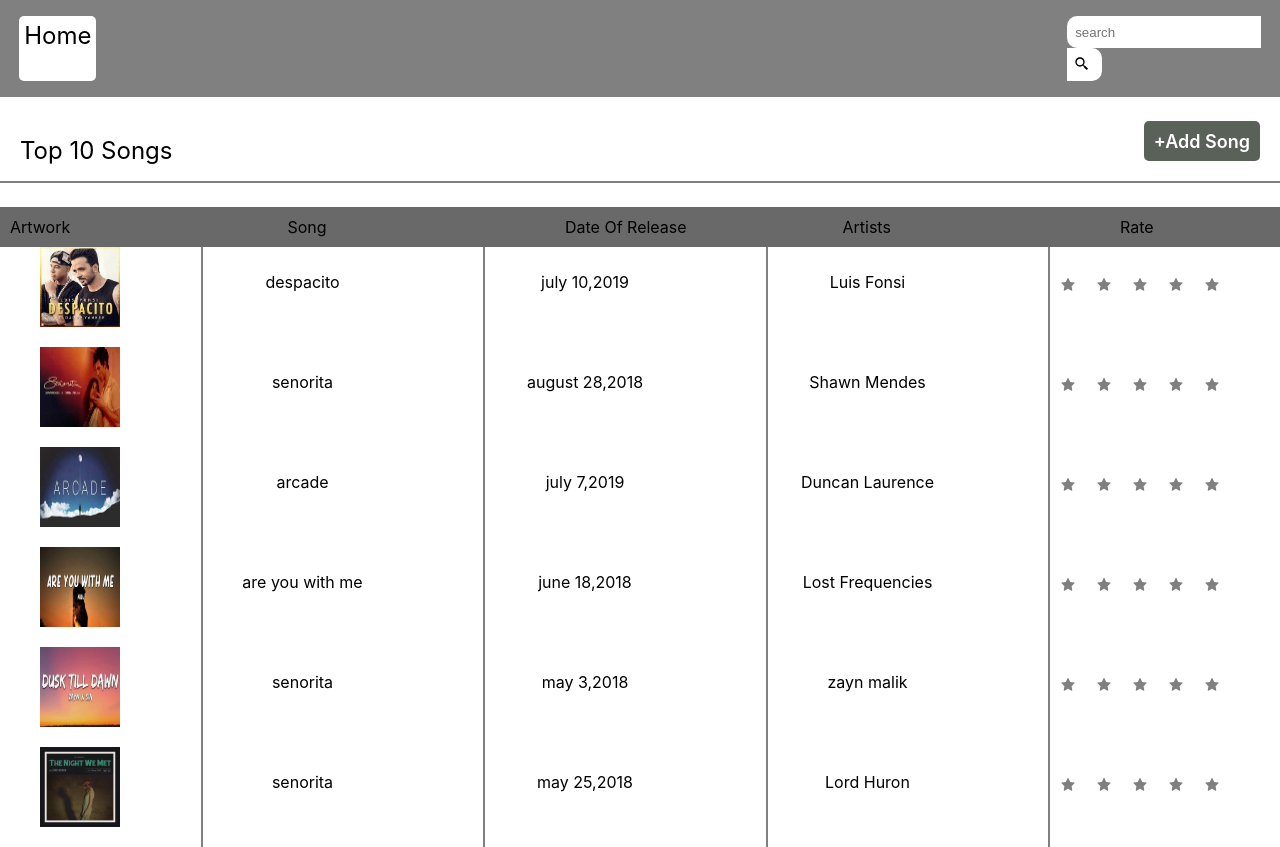
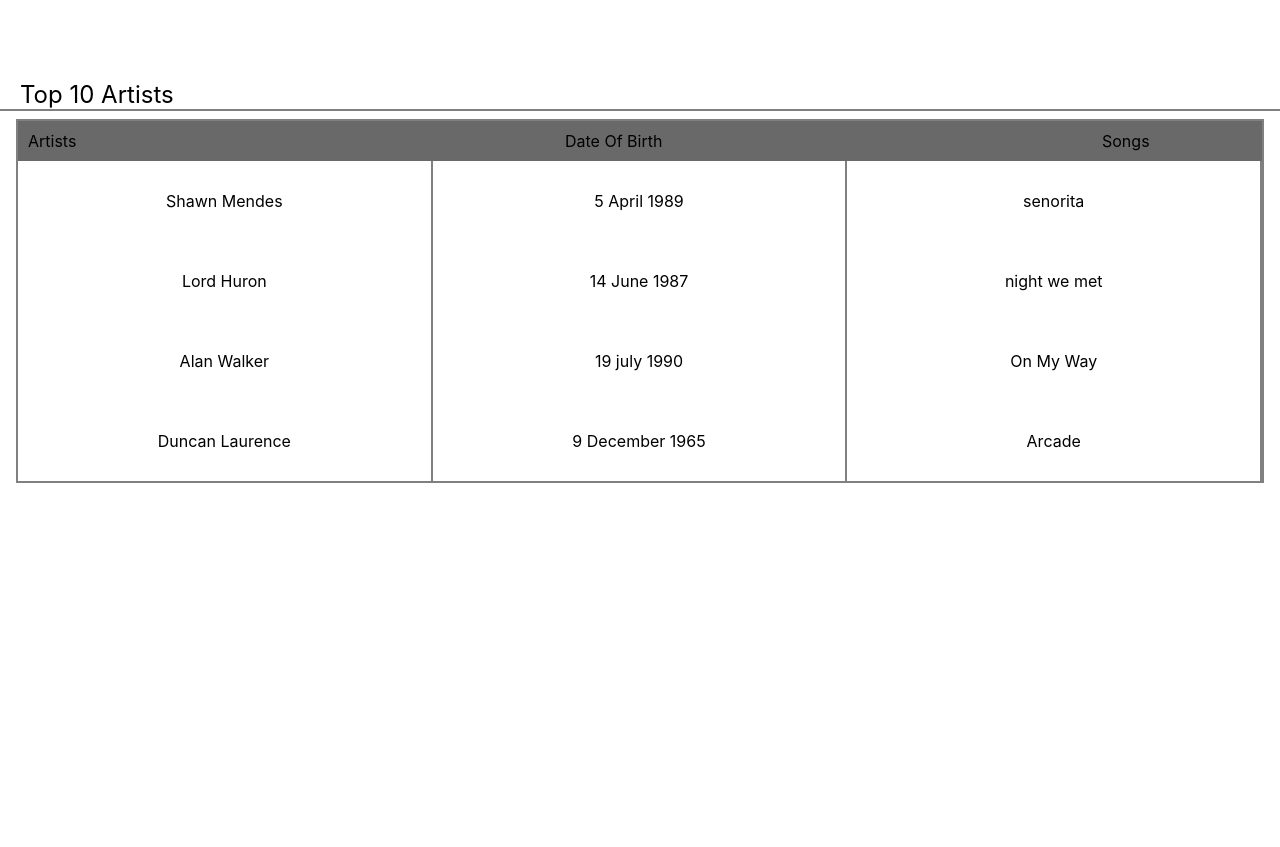
Before and after one commit to divyanshu9307/client_deltax_assignment, a React (Create React App) app: page / in a window 1280 px wide. After the commit the page ends 800 px from the top, so only its background shows below. Built offline with nearby package versions, Linux system fonts and the light colour scheme.

Commit message:
added top 10  artist page

```diff
--- a/src/App.css
+++ b/src/App.css
@@ -150,3 +150,23 @@ searchbox{
   border-left: 2px solid gray;
 
 }
+#artistset{
+  display: flex;
+  justify-content: space-around;
+  line-height: 80px;
+}
+#a1{
+  width: 450px;
+  text-align: center;
+  border-right: 2px solid gray;
+}
+#artistTop{
+  padding-left: 20px;
+  margin-top: 80px;
+  font-size: x-large;
+  border-bottom: 2px solid gray;
+}
+#artistdesign{
+  border: 2px solid gray;
+  margin: 0.5em 1em;
+}
--- a/src/App.js
+++ b/src/App.js
@@ -16,24 +16,26 @@ import senoritaa from "./images/senorita.jpg"
 import './App.css';
 
 import {Switch,Route} from "react-router-dom" ;
+import ArtistTopPage from './subpages/ArtistTopPage';
+import Artistpage from './subpages/Artistpage';
 
 const App = () => {
   return (
 
    <Switch>
       <Route exact path="/">
-        <Header />
+        {/* <Header />
         <Topsongs/>
-         <Header1/>
+         <Header1/> */}
         {/* <Header2/>  */}
 
-        <Song
+        {/* <Song
             Artwork={despacitoo}
             song="despacito"
             dateOfRelease="july 10,2019"
             Artist="Luis Fonsi"
-          />
-           <Song
+          /> */}
+           {/* <Song
             Artwork={senoritaa}
             song="senorita"
             dateOfRelease="august 28,2018"
@@ -62,7 +64,31 @@ const App = () => {
             song="senorita"
             dateOfRelease="may 25,2018"
             Artist="Lord Huron"
+          /> */}
+          <ArtistTopPage />
+        <div id="artistdesign">
+        <Header2/>
+          <Artistpage
+            name="Shawn Mendes"
+            dob="5 April 1989"
+            songslist="senorita"
           />
+          <Artistpage
+            name="Lord Huron"
+            dob="14 June 1987"
+            songslist="night we met"
+          />
+          <Artistpage
+            name="Alan Walker"
+            dob="19 july 1990"
+            songslist="On My Way"
+          />
+          <Artistpage
+            name="Duncan Laurence"
+            dob="9 December 1965"
+            songslist="Arcade"
+          />
+        </div>
         </Route>
         <Route exact path="/newsong">
 
--- a/src/components/header2.js
+++ b/src/components/header2.js
@@ -5,7 +5,7 @@ const header2 = () => {
     <div className="heading-common">
         <div id="h2">Artists</div>
         <div id="h2">Date Of Birth</div>
-        <div id="h2">Song</div>
+        <div id="h2">Songs</div>
       </div>
   )
 }
--- /dev/null
+++ b/src/subpages/ArtistTopPage.js
@@ -0,0 +1,13 @@
+import React from 'react'
+
+const ArtistTopPage = () => {
+  return (
+    <div>
+    <div id="artistTop">
+        Top 10 Artists
+    </div>
+</div>
+  )
+}
+
+export default ArtistTopPage
--- /dev/null
+++ b/src/subpages/Artistpage.js
@@ -0,0 +1,19 @@
+import React from 'react'
+
+const Artistpage = (props) => {
+  return (
+    <div id="artistset">
+    <div id="a1">
+        {props.name}
+    </div>
+    <div id="a1">
+        {props.dob}
+    </div>
+    <div id="a1">
+        {props.songslist}
+    </div>
+</div>
+  )
+}
+
+export default Artistpage
```
Also changed, not shown: src/components/song.js (+0 -13 lines).
